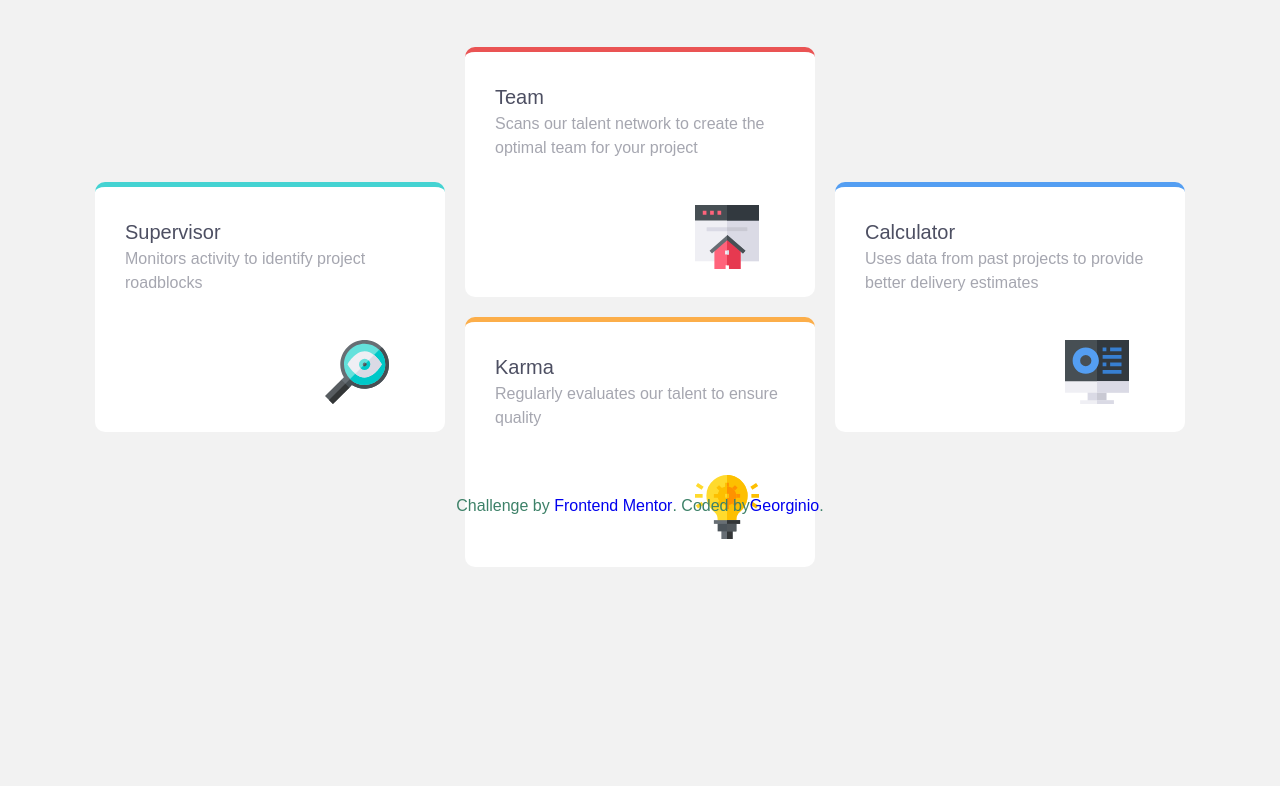
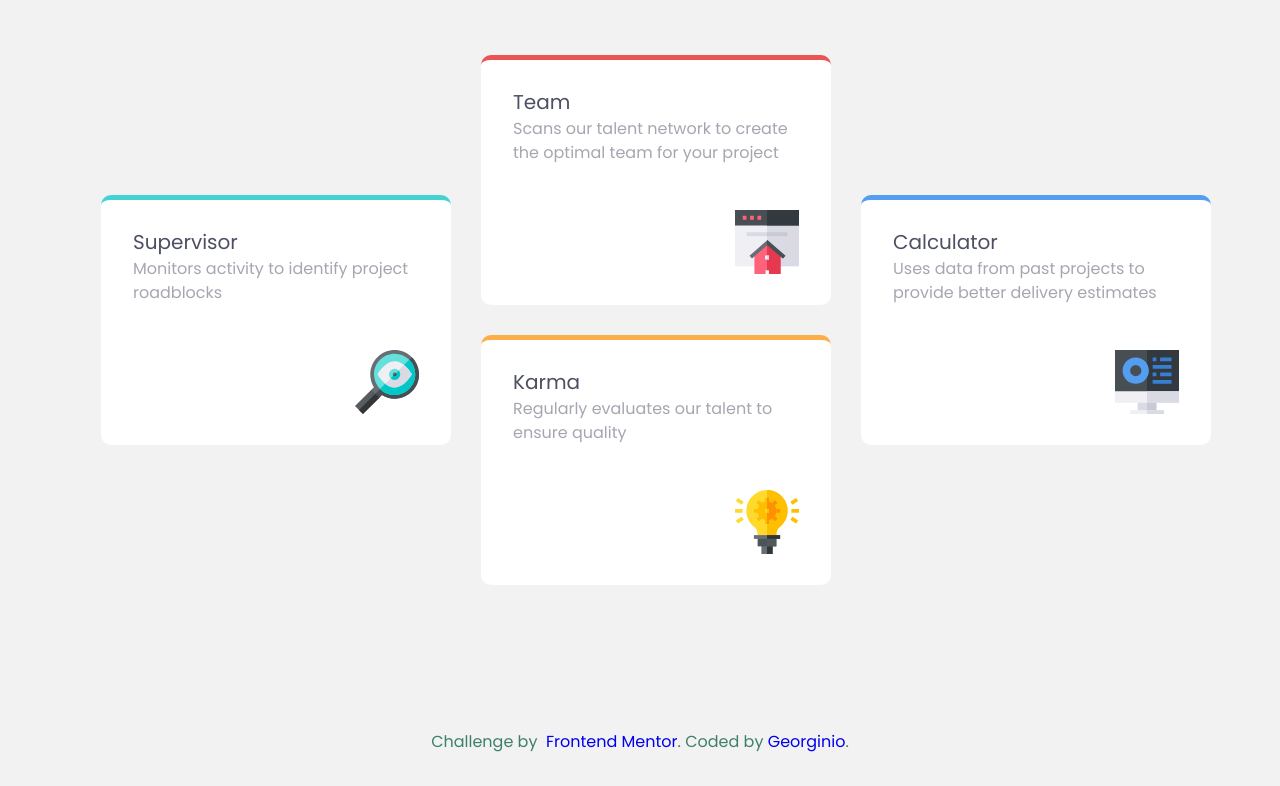
Before and after one commit to Georginio-prod/four-card-feature, a website built with Vite: page index.html in a window 1280 px wide. Shown: the part 255-1041 px from the top of the page. Before the commit the page ends 822 px from the top, so only its background shows below. Built offline with nearby package versions, Linux system fonts and the light colour scheme.

Commit message:
style : style modification

```diff
--- a/index.html
+++ b/index.html
@@ -17,7 +17,7 @@
         <span class="text__title--h2">Powered by Technology</span>
 
         <div class="text__title--desc">
-          Our Artificial Intelligence powered tools use millions of project data <br>
+          Our Artificial Intelligence powered tools use millions of project data
           points to ensure that your project is successful
         </div>
       </div>
@@ -29,7 +29,7 @@
             Supervisor <br>
           </span>
 
-          <p class="text--color">Monitors activity to identify project <br>roadblocks</p>
+          <p class="text--color">Monitors activity to identify project roadblocks</p>
 
           <img src="./public/icon-supervisor.svg" alt="sup" class="position">
         </div>
@@ -39,17 +39,17 @@
             Team <br>
           </span>
 
-          <p class="text--color">Scans our talent network to create the <br>optimal team for your project</p>
+          <p class="text--color">Scans our talent network to create the optimal team for your project</p>
 
           <img src="./public/icon-team-builder.svg" alt="tea" class="position">
         </div>
 
         <div class="card__second--karma">
           <span class="title">
-            Karma <br>
+            Karma
           </span>
 
-          <p class="text--color">Regularly evaluates our talent to ensure <br>quality</p>
+          <p class="text--color">Regularly evaluates our talent to ensure quality</p>
 
           <img src="./public/icon-karma.svg" alt="kar" class="position">
         </div>
@@ -59,7 +59,7 @@
             Calculator <br>
           </span>
 
-          <p class="text--color">Uses data from past projects to provide <br>better delivery estimates</p>
+          <p class="text--color">Uses data from past projects to provide better delivery estimates</p>
 
           <img src="./public/icon-calculator.svg" alt="cal" class="position">
         </div>
--- a/sass/style.scss
+++ b/sass/style.scss
@@ -1,39 +1,40 @@
+@import url("https://fonts.googleapis.com/css?family=Poppins:275,200,400,500,600");
 * {
   box-sizing: border-box;
   margin: 0;
   padding: 0;
-    font-family: 'poppins', sans-serif;
+
+  font-family: "Poppins", "sans serief";
 }
 
 body {
-    background-color: #F2F2F2;
+  background-color: #f2f2f2;
   height: 100vh;
-    display: flex;
-    justify-content: center;
-    align-items: center;
-
 }
 
 .container {
+  max-width: 1174px;
+  padding-left: 32px;
+  padding-bottom: 32px;
   display: flex;
   align-items: center;
-   justify-content: center;
   flex-direction: column;
-   gap: 50px;
+  gap: 64px;
+  margin: auto;
+  margin-top: 80px;
+  margin-bottom: 80px;
 }
 
 .text__title {
   text-align: center;
   font-size: 36px;
-    color: #4D4F62;
+  color: #4d4f62;
   &--h1 {
     font-weight: 100;
-
   }
 
   &--h2 {
     font-weight: 600;
-
   }
 }
 
@@ -43,7 +44,8 @@ body {
   margin-top: 10px;
   font-size: 15px;
   opacity: 50%;
-    color: #4D4F62;
+  color: #4d4f62;
+  max-width: 540px;
 }
 
 .card__section {
@@ -55,71 +57,41 @@ body {
   grid-template-rows: auto auto auto;
   gap: 30px;
 
-}
-
-@media (max-width: 1560px) {
-    .card__section {
-        max-width: 1360px;
-        max-height: 375px;
-        width: 100%;
-        grid-template-columns: 1fr;
-        gap: 20px;
-        padding: 0 10px;
+  // @media (max-width: 1200px) {
+  //   display: flex;
+  //   flex-direction: column;
+  //   background-color: #3d8168;
+  // }
 }
 
 .card__second--supervisor,
 .card__second--team,
 .card__second--karma,
-    .card__second--calculator{
-        width: 100%;
-        max-width: 350px;
-    }
-
-    .position{
-        margin-left: 0;
-    }
-}
-
-@media (max-width: 480px) {
-    .text__title{
-        font-size: 24px;
-    }
-    .text__title--desc {
-        font-size: 14px;
-    }
-}
-
-
-.card__second--supervisor,
-.card__second--team,
-.card__second--karma,
-.card__second--calculator{
+.card__second--calculator {
   height: 250px;
   width: 350px;
   background-color: white;
-    padding-left: 30px;
-    padding-top: 30px;
+  padding-left: 32px;
+  padding-right: 32px;
+  padding-top: 27px;
+  padding-bottom: 32px;
   border-radius: 10px;
-
-
 }
-
 
 .card__second--supervisor {
   grid-column: 1;
-    grid-row: 1/ span 2;
+  grid-row: 1 / span 2;
   align-self: center;
-    border-top: 5px solid #44D3D2;
+  border-top: 5px solid #44d3d2;
   line-height: 1.5;
-
 }
 
-.card__second--team{
-    border-top: 5px solid #EA5454;
+.card__second--team {
+  border-top: 5px solid #ea5454;
 }
 
 .card__second--karma {
-    border-top: 5px solid #FCAE4A;
+  border-top: 5px solid #fcae4a;
 }
 .card__second--team,
 .card__second--karma {
@@ -129,38 +101,33 @@ body {
 
 .card__second--calculator {
   grid-column: 3;
-    grid-row: 1/ span 2;
+  grid-row: 1 / span 2;
   align-self: center;
-    border-top: 5px solid #549EF2;
+  border-top: 5px solid #549ef2;
   line-height: 1.5;
-
-
 }
 
 .title {
   font-size: 20px;
-    font-family: 'poppins', sans-serif;
-    color: #4D4F62;
+
+  color: #4d4f62;
 }
 
 .text--color {
-    color: #4D4F62;
+  color: #4d4f62;
   opacity: 50%;
 }
 
 .position {
+  display: block;
   margin-top: 45px;
-    margin-left: 25vh;
+  //   float: right;
+  margin-left: auto;
 }
 
-
 .attribution {
-    display: flex;
-    align-items: center;
-    justify-content: center;
-    color: #3D8168;
-    position: absolute;
-    bottom: 30px;
+  color: #3d8168;
+  padding: 32px;
   width: 100%;
   text-align: center;
   text-decoration: none;
```
Lines whose indentation alone changed are shown as unchanged.
